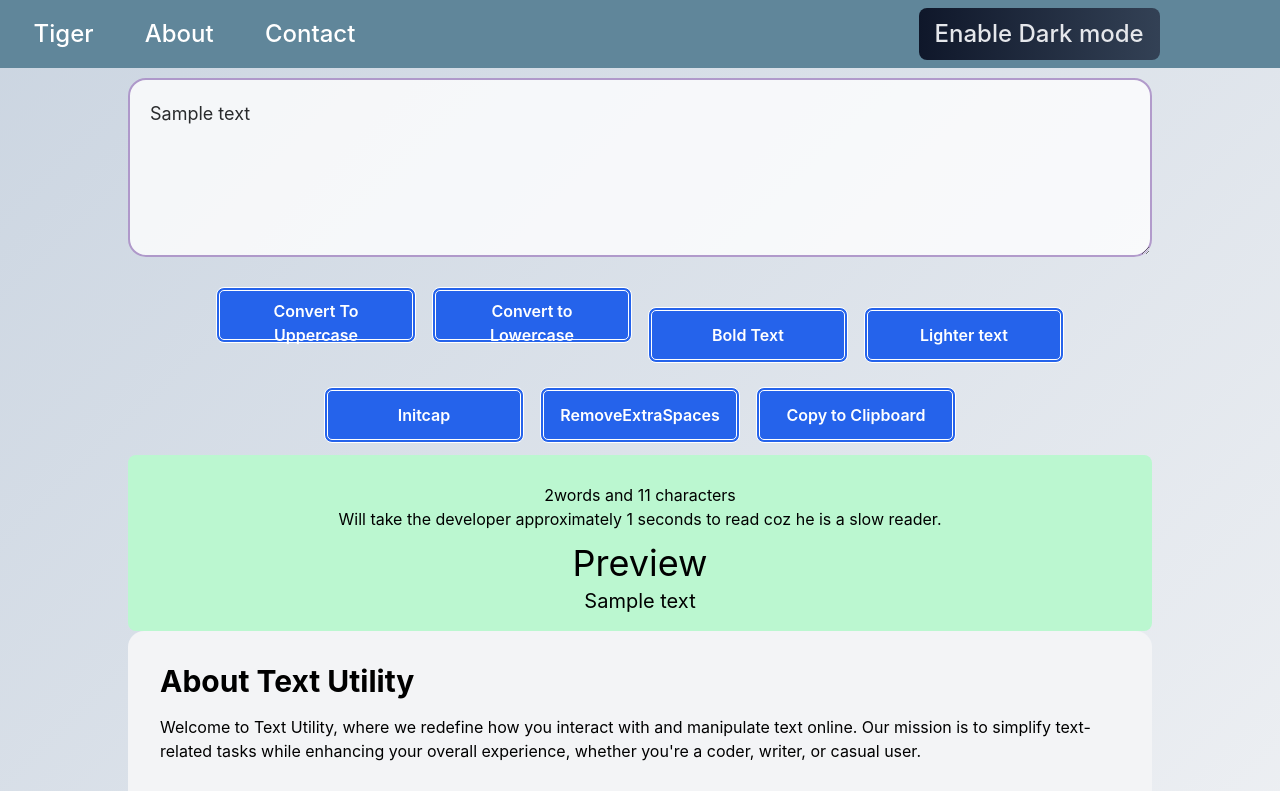
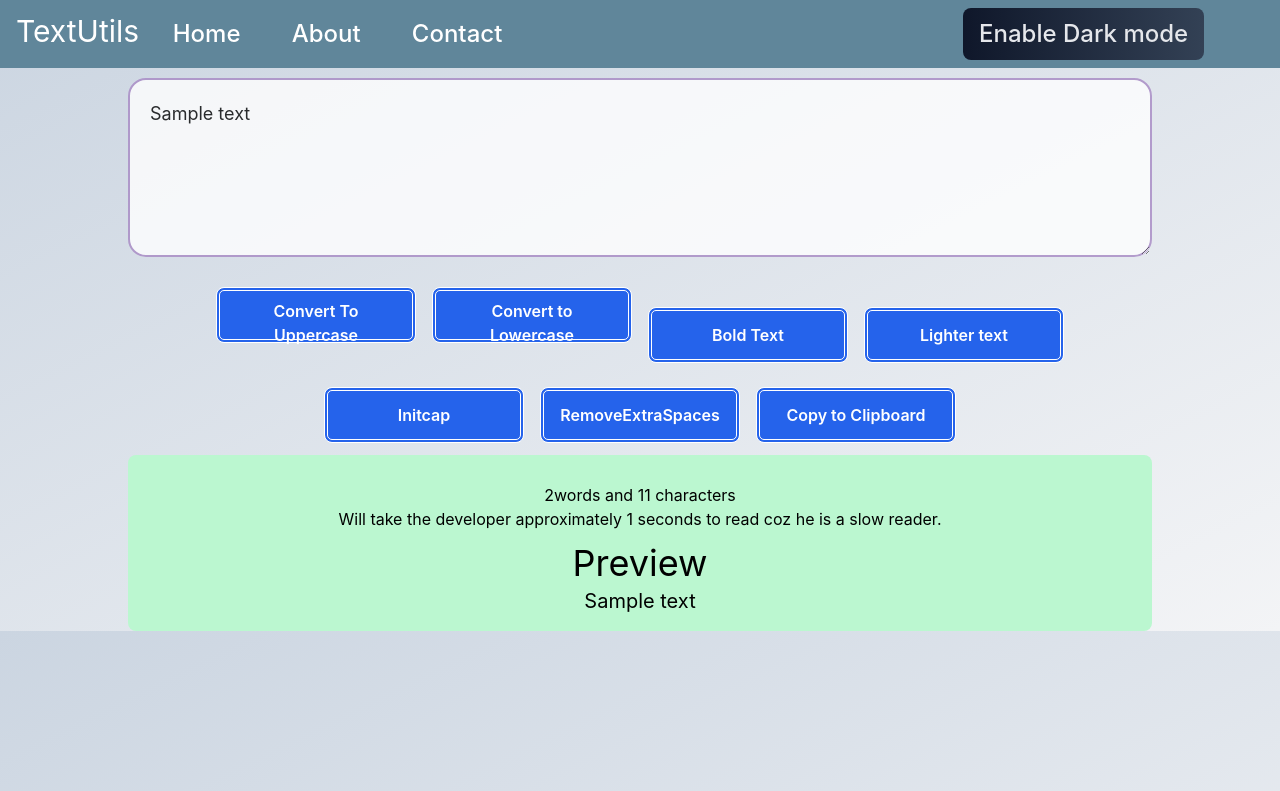
Before and after one commit to contributorsambhav/my-app, a React (Create React App) app: page / in a window 1280 px wide. Shown: the top 791 px of the page. Built offline with nearby package versions, Linux system fonts and the light colour scheme.

Commit message:
changed react dom version to support routes

```diff
--- a/package.json
+++ b/package.json
@@ -8,7 +8,7 @@
     "@testing-library/user-event": "^13.5.0",
     "react": "^18.2.0",
     "react-dom": "^18.2.0",
-    "react-router-dom": "^6.19.0",
+    "react-router-dom": "^5.2.0",
     "react-scripts": "^5.0.1",
     "web-vitals": "^2.1.4"
   },
--- a/src/App.js
+++ b/src/App.js
@@ -14,9 +14,23 @@ function App() {
   return (
     <>
     {/* <Navbar title = "Title"></Navbar> */}
-    <Navbar />
-    <Textform></Textform>
-    <AboutUs />
+<Router>
+    <Navbar title = "TextUtils" />
+
+    <Switch>
+          <Route exact path="/about">
+            <AboutUs />
+          </Route>
+
+          <Route exact path="/">
+            <Textform />
+          </Route>
+
+        </Switch>
+
+</Router>
+
+
     </>
 
   );
--- a/src/Components/Navbar.js
+++ b/src/Components/Navbar.js
@@ -1,5 +1,6 @@
 import React, { useState } from 'react';
 import PropTypes from 'prop-types';
+import { Link } from 'react-router-dom';
 
 export default function Navbar(props) {
   const [tgl, setTgl] = useState("Enable Dark mode");
@@ -21,11 +22,14 @@ if (count%2==0){
     <div className="App">
       <div className="navbar ">
         <nav>
-          <ul>
-            <li><a href="/">{props.title}</a></li>
-            <li><a href="/">About</a></li>
-            <li><a href="/">Contact</a></li>
-            <li><button className="text-gray-200 rounded-lg bg-gradient-to-r from-slate-900 to-slate-700 px-4 py-2 ml-[40vw]" onClick={toggleDark}>{tgl}</button></li>
+          <ul className='justify-center items-center'>
+
+            <span className='mx-2 text-3xl '>{props.title}</span>
+
+            <li><Link to="/"></Link>Home</li>
+            <li><Link to="/about">About</Link></li>
+            <li><Link to="/">Contact</Link></li>
+            <li><button className="text-gray-200 rounded-lg bg-gradient-to-r from-slate-900 to-slate-700 px-4 py-2 ml-[32vw]" onClick={toggleDark}>{tgl}</button></li>
           </ul>
         </nav>
       </div>
```
Also changed, not shown: 1 other file (tests, documents, lock files or other folders).
